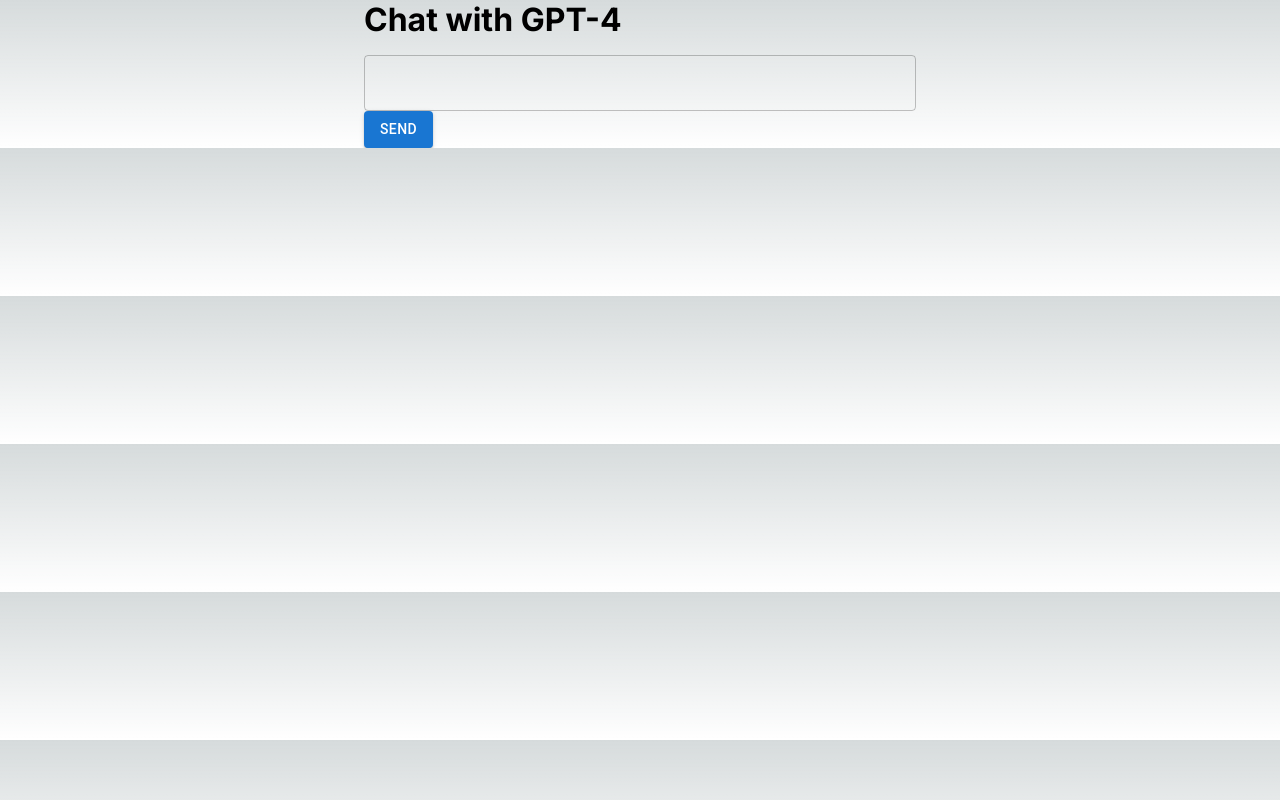
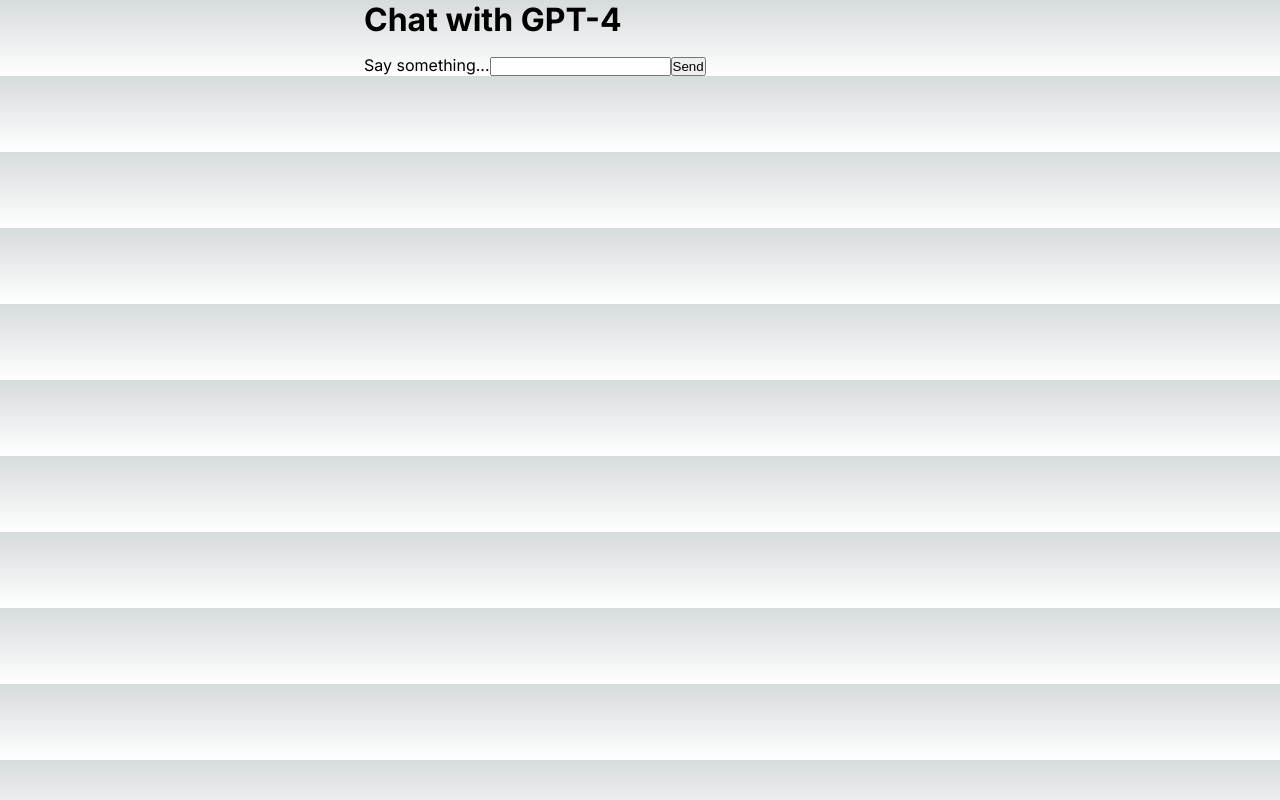
Before and after one commit to kazusoga/learning-support, a Next.js app: page / in a window 1280 px wide. Built offline with nearby package versions, Linux system fonts and the light colour scheme.

Commit message:
fix: ストリーミングを取得し、順次表示

```diff
--- a/app/page.tsx
+++ b/app/page.tsx
@@ -1,68 +1,32 @@
 "use client";
-import React, { useState } from "react";
-import {
-  Container,
-  TextField,
-  Button,
-  List,
-  ListItem,
-  ListItemText,
-} from "@mui/material";
-
-interface Message {
-  text: string;
-  sender: "user" | "bot";
-}
+import React from "react";
+import { Container, List, ListItem, ListItemText } from "@mui/material";
+// https://sdk.vercel.ai/docs/api-reference/use-chat
+import { useChat } from "ai/react";
 
 const Home: React.FC = () => {
-  const [messages, setMessages] = useState<Message[]>([]);
-  const [input, setInput] = useState<string>("");
-
-  const sendMessage = () => {
-    if (input.trim() !== "") {
-      // NOTICE: ステート更新は非同期なので、関数を渡して更新する
-      setMessages((prevMessages) => [
-        ...prevMessages,
-        { text: input, sender: "user" },
-      ]);
-      setInput("");
-
-      setTimeout(() => {
-        setMessages((prevMessages) => [
-          ...prevMessages,
-          { text: "こんにちは、私はChatGPTです。", sender: "bot" },
-        ]);
-      }, 1000);
-    }
-  };
+  const { messages, input, handleInputChange, handleSubmit } = useChat();
 
   return (
     <Container maxWidth="sm">
       <h1>Chat with GPT-4</h1>
       <List>
-        {messages.map((message, index) => (
-          <ListItem key={index}>
+        {messages.map((message) => (
+          <ListItem key={message.id}>
             <ListItemText
-              primary={message.text}
-              secondary={message.sender === "user" ? "You" : "Bot"}
+              primary={message.content}
+              secondary={message.role === "user" ? "You" : "Bot"}
             />
           </ListItem>
         ))}
       </List>
-      <TextField
-        fullWidth
-        variant="outlined"
-        value={input}
-        onChange={(e) => setInput(e.target.value)}
-        onKeyDown={(e) => {
-          if (e.key === "Enter" && !e.nativeEvent.isComposing) {
-            sendMessage();
-          }
-        }}
-      />
-      <Button variant="contained" color="primary" onClick={sendMessage}>
-        Send
-      </Button>
+      <form onSubmit={handleSubmit}>
+        <label>
+          Say something...
+          <input value={input} onChange={handleInputChange} />
+        </label>
+        <button type="submit">Send</button>
+      </form>
     </Container>
   );
 };
```
